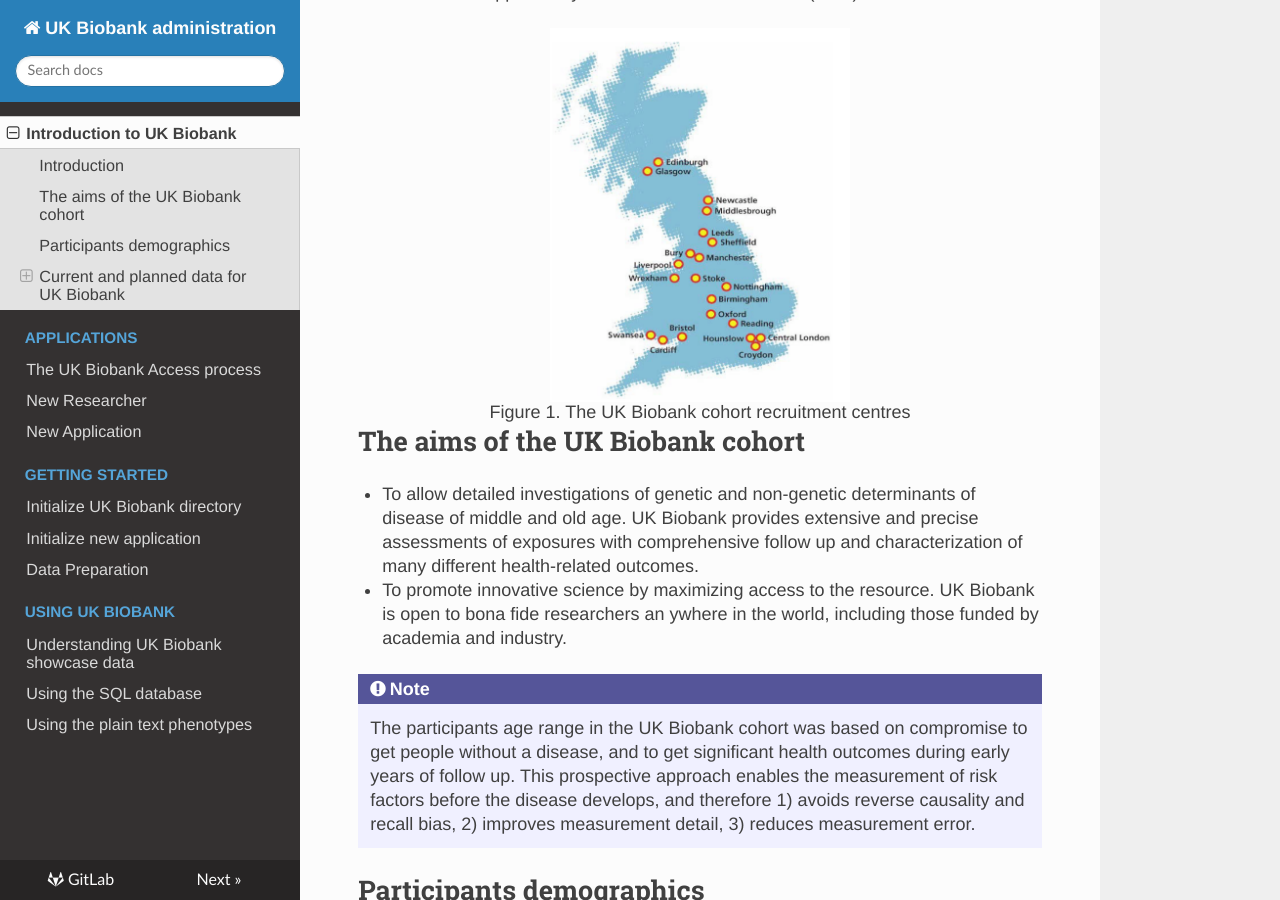
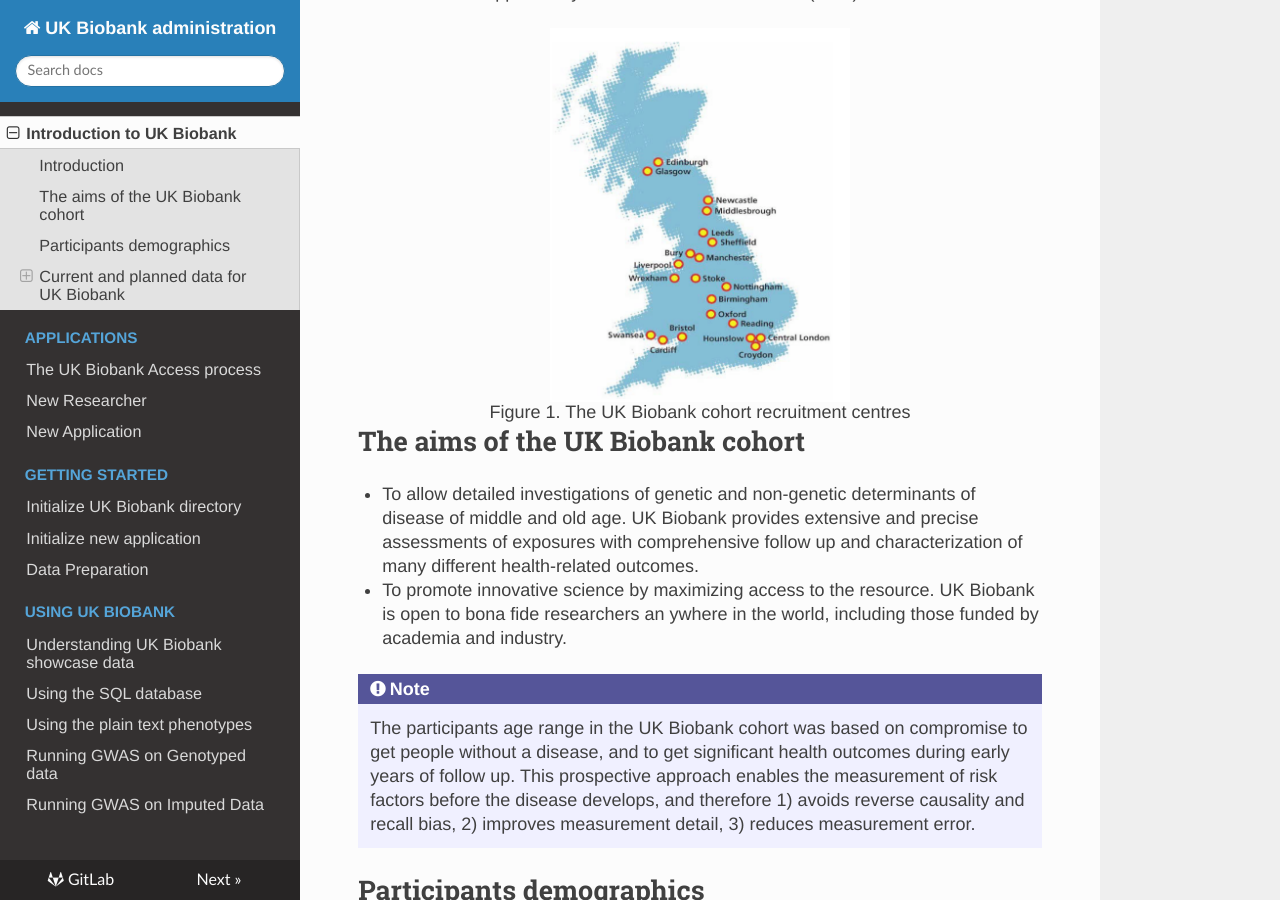
Before and after one commit to garethmarkel/ukb-administration, an MkDocs documentation site: the page built from docs/index.md, in a window 1280 px wide and 900 px high, scrolled down 489 px. Built offline with MkDocs 1.6.1, drawn with Linux system fonts in a browser that asks for light colours; comment, search, counter and statistics services are not loaded.

Commit message:
[Update] Rearrange website structure

```diff
--- a/mkdocs.yml
+++ b/mkdocs.yml
@@ -17,6 +17,8 @@ nav:
         - pheno/data_manipulation.md
         - pheno/understand_sql.md
         - pheno/tradition.md
+        - gwas/genotyped_data.md
+        - gwas/imputed_data.md
 theme:
     name: readthedocs
     highlightjs: false
@@ -37,6 +39,7 @@ markdown_extensions:
 
 extra_css:
   - css/extra.css
+  - css/details.css
 
 extra_javascript:
   - 'https://cdnjs.cloudflare.com/ajax/libs/mathjax/2.7.0/MathJax.js?config=TeX-MML-AM_CHTML'
```
